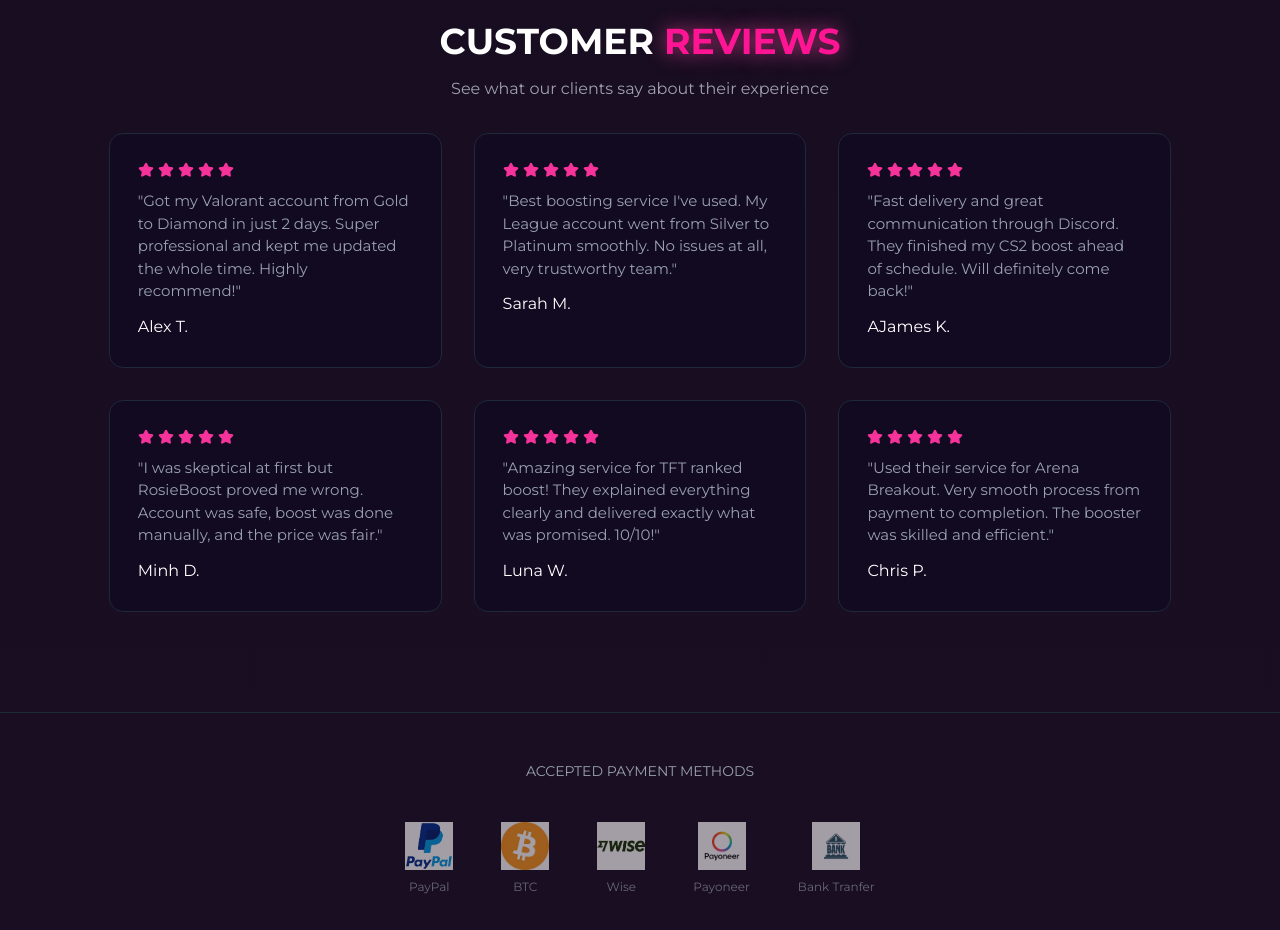
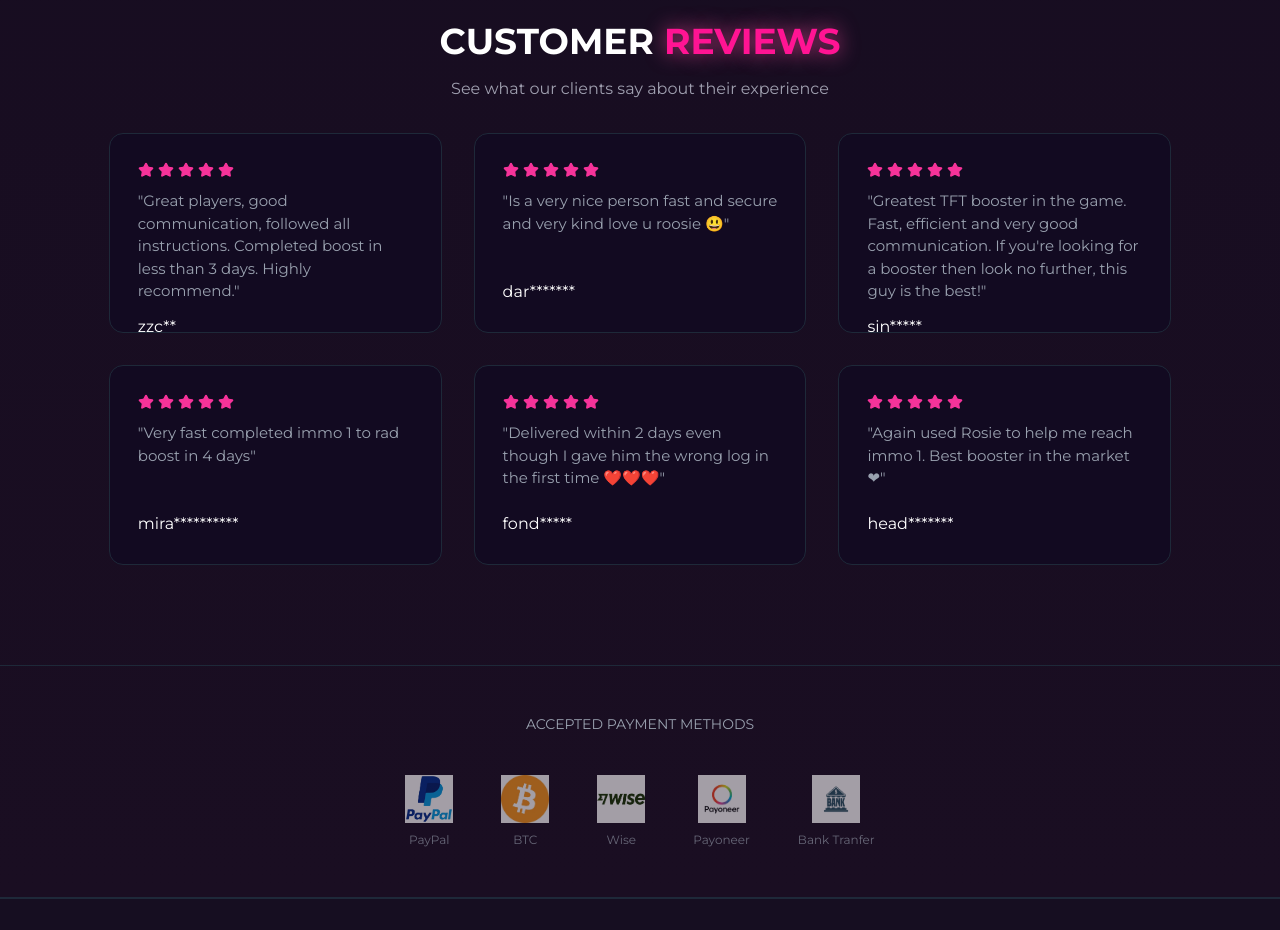
Before and after one commit to CanNamKhanh/landingPage, a React (Vite) app: page / in a window 1280 px wide. Shown: the part 2580-3510 px from the top of the page. Built offline with nearby package versions, Linux system fonts and the light colour scheme.

Commit message:
update user review

```diff
--- a/src/components/CustomerReview.tsx
+++ b/src/components/CustomerReview.tsx
@@ -5,38 +5,37 @@ function CustomerReview() {
     {
       rated: 5,
       content:
-        "Got my Valorant account from Gold to Diamond in just 2 days. Super professional and kept me updated the whole time. Highly recommend!",
-      name: "Alex T.",
+        "Great players, good communication, followed all instructions. Completed boost in less than 3 days. Highly recommend.",
+      name: "zzc**",
     },
     {
       rated: 5,
       content:
-        "Best boosting service I've used. My League account went from Silver to Platinum smoothly. No issues at all, very trustworthy team.",
-      name: "Sarah M.",
+        "Is a very nice person fast and secure and very kind love u roosie 😃",
+      name: "dar*******",
     },
     {
       rated: 5,
       content:
-        "Fast delivery and great communication through Discord. They finished my CS2 boost ahead of schedule. Will definitely come back!",
-      name: "AJames K.",
+        "Greatest TFT booster in the game. Fast, efficient and very good communication. If you're looking for a booster then look no further, this guy is the best!",
+      name: "sin*****",
+    },
+    {
+      rated: 5,
+      content: "Very fast completed immo 1 to rad boost in 4 days",
+      name: "mira**********",
     },
     {
       rated: 5,
       content:
-        "I was skeptical at first but RosieBoost proved me wrong. Account was safe, boost was done manually, and the price was fair.",
-      name: "Minh D.",
+        "Delivered within 2 days even though I gave him the wrong log in the first time ❤️❤️❤️",
+      name: "fond*****",
     },
     {
       rated: 5,
       content:
-        "Amazing service for TFT ranked boost! They explained everything clearly and delivered exactly what was promised. 10/10!",
-      name: "Luna W.",
-    },
-    {
-      rated: 5,
-      content:
-        "Used their service for Arena Breakout. Very smooth process from payment to completion. The booster was skilled and efficient.",
-      name: "Chris P.",
+        "Again used Rosie to help me reach immo 1. Best booster in the market ❤",
+      name: "head*******",
     },
   ];
 
@@ -57,8 +56,9 @@ function CustomerReview() {
         {customerReview.map((item, index) => (
           <div
             key={index}
-            className="border-gray-800 hover:scale-105 bg-[#120a21] hover:border-pink-500 transform duration-300 cursor-pointer border w-full p-7 gap-3 rounded-xl flex flex-col justify-start"
+            className="border-gray-800 h-50 hover:scale-105 bg-[#120a21] hover:border-pink-500 transform duration-300 cursor-pointer border w-full p-7 gap-3 rounded-xl flex flex-col justify-between"
           >
+            <div className="flex flex-col justify-start gap-3">
               <div className="flex gap-1">
                 {Array.from({ length: item.rated }).map((_, i) => (
                   <Star
@@ -67,7 +67,10 @@ function CustomerReview() {
                   />
                 ))}
               </div>
-            <span className="text-gray-400 text-[15px]">"{item.content}"</span>
+              <span className="text-gray-400 text-[15px]">
+                "{item.content}"
+              </span>
+            </div>
             <span>{item.name}</span>
           </div>
         ))}
--- a/src/components/Header.tsx
+++ b/src/components/Header.tsx
@@ -58,20 +58,31 @@ function Header() {
               </DropdownMenuTrigger>
               <DropdownMenuContent className="w-50 text-gray-500">
                 <DropdownMenuItem>
-                  <NavLink to={"https://discord.com/invite/9rWNTFA9y6"}>
+                  <NavLink
+                    to={"https://discord.com/invite/9rWNTFA9y6"}
+                    className="w-full"
+                  >
                     Discord
                   </NavLink>
                 </DropdownMenuItem>
                 <DropdownMenuItem>
-                  <NavLink to={"https://t.me/rosieboost"}>Telegram</NavLink>
+                  <NavLink to={"https://t.me/rosieboost"} className="w-full">
+                    Telegram
+                  </NavLink>
                 </DropdownMenuItem>
                 <DropdownMenuItem>
-                  <NavLink to={"https://www.facebook.com/rosieboostofficial/"}>
+                  <NavLink
+                    to={"https://www.facebook.com/rosieboostofficial/"}
+                    className="w-full"
+                  >
                     Facebook
                   </NavLink>
                 </DropdownMenuItem>
                 <DropdownMenuItem>
-                  <NavLink to={"https://www.instagram.com/rosieboostservice/"}>
+                  <NavLink
+                    to={"https://www.instagram.com/rosieboostservice/"}
+                    className="w-full"
+                  >
                     Instagram
                   </NavLink>
                 </DropdownMenuItem>
@@ -114,18 +125,25 @@ function Header() {
                       </DropdownMenuTrigger>
                       <DropdownMenuContent className="w-50">
                         <DropdownMenuItem>
-                          <NavLink to={"https://discord.com/invite/9rWNTFA9y6"}>
+                          <NavLink
+                            to={"https://discord.com/invite/9rWNTFA9y6"}
+                            className="w-full"
+                          >
                             Discord
                           </NavLink>
                         </DropdownMenuItem>
                         <DropdownMenuItem>
-                          <NavLink to={"https://t.me/rosieboost"}>
+                          <NavLink
+                            to={"https://t.me/rosieboost"}
+                            className="w-full"
+                          >
                             Telegram
                           </NavLink>
                         </DropdownMenuItem>
                         <DropdownMenuItem>
                           <NavLink
                             to={"https://www.facebook.com/rosieboostofficial/"}
+                            className="w-full"
                           >
                             Facebook
                           </NavLink>
@@ -133,6 +151,7 @@ function Header() {
                         <DropdownMenuItem>
                           <NavLink
                             to={"https://www.instagram.com/rosieboostservice/"}
+                            className="w-full"
                           >
                             Instagram
                           </NavLink>
--- a/src/components/game-carousel.tsx
+++ b/src/components/game-carousel.tsx
@@ -148,7 +148,7 @@ export function GameCarousel() {
           {canScrollLeft && (
             <Button
               size="icon"
-              className="absolute cursor-pointer left-0 top-1/2 -translate-y-1/2 -translate-x-6 bg-accent hover:bg-pink-500 text-primary-foreground rounded-full shadow-lg"
+              className="absolute hover:scale-105 cursor-pointer left-0 top-1/2 -translate-y-1/2 -translate-x-6 bg-accent hover:bg-pink-500 text-primary-foreground rounded-full shadow-lg"
               onClick={() => scroll("left")}
             >
               <ChevronLeft className="w-6 h-6" />
@@ -157,7 +157,7 @@ export function GameCarousel() {
           {canScrollRight && (
             <Button
               size="icon"
-              className="absolute cursor-pointer right-0 top-1/2 -translate-y-1/2 translate-x-6 bg-accent hover:bg-pink-500 text-primary-foreground rounded-full shadow-lg"
+              className="absolute hover:scale-105 cursor-pointer right-0 top-1/2 -translate-y-1/2 translate-x-6 bg-accent hover:bg-pink-500 text-primary-foreground rounded-full shadow-lg"
               onClick={() => scroll("right")}
             >
               <ChevronRight className="w-6 h-6" />
--- a/src/pages/MainPage.tsx
+++ b/src/pages/MainPage.tsx
@@ -61,7 +61,7 @@ function MainPage() {
         onClick={scrollToTop}
         className={`
         fixed right-10 bottom-10 z-50 rounded-full w-10 h-10
-        transition-all duration-300 text-white cursor-pointer hover:scale-110
+        transition-all duration-300 text-black cursor-pointer hover:scale-110
         ${visible ? "opacity-100 scale-100" : "opacity-0 scale-75 pointer-events-none"}
       `}
       >
```
Lines whose indentation alone changed are shown as unchanged.
